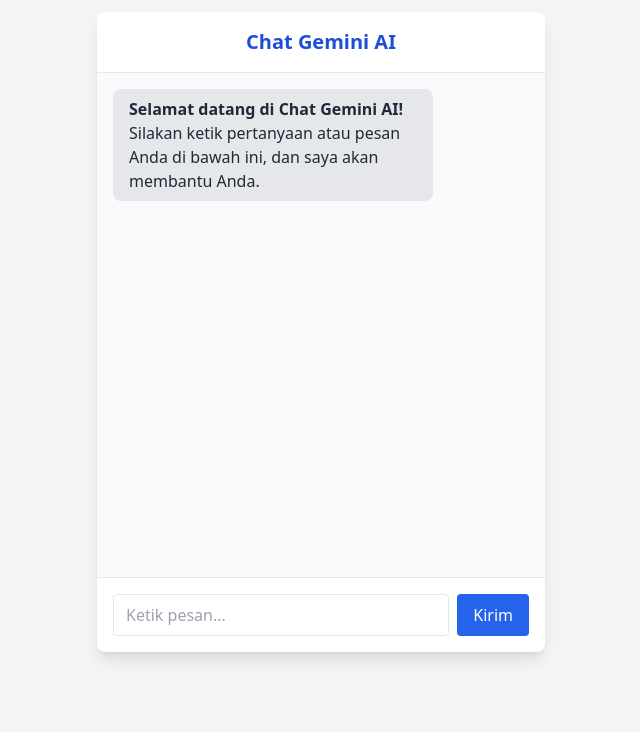
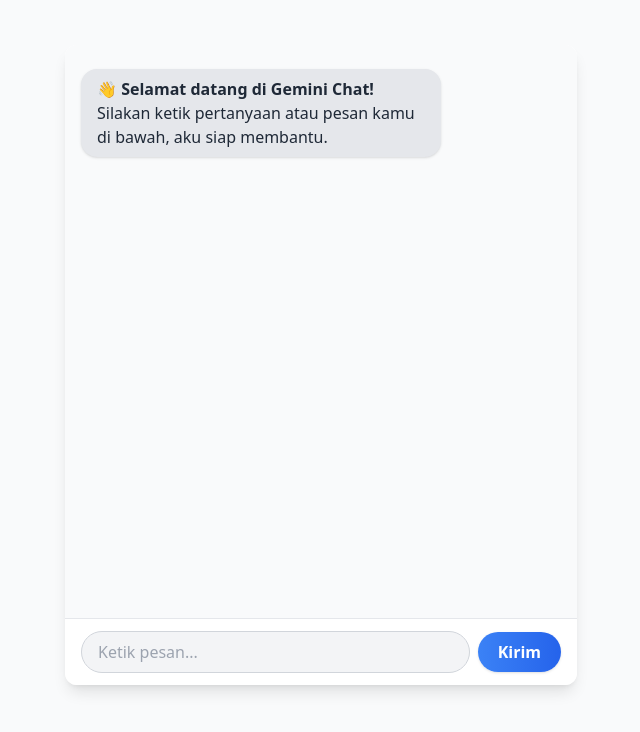
Before and after one commit to ariqhakim17/curhatsaya, a website: page frontend/index.html in a window 1280 px wide. Shown: the part 68-800 px from the top of the page, without its empty margins (319-959 px from the left). Drawn offline with nearby package versions, Linux system fonts and the light colour scheme.

Commit message:
redesign UI: chatbox mirip Gemini, bubble modern, input bawah, header minimalis

```diff
--- a/frontend/index.html
+++ b/frontend/index.html
@@ -3,180 +3,88 @@
 <head>
   <meta charset="UTF-8">
   <meta name="viewport" content="width=device-width, initial-scale=1.0">
-  <title>Chat dengan Gemini AI</title>
+  <title>Gemini Chat</title>
   <script src="https://cdn.tailwindcss.com"></script>
+  <link rel="icon" href="https://www.gstatic.com/lamda/images/gemini_sparkle_48dp.png">
 </head>
-<body class="bg-gray-100 min-h-screen flex items-center justify-center">
-  <div class="w-full max-w-md bg-white rounded-lg shadow-lg flex flex-col h-[80vh]">
-    <div class="p-4 border-b text-center text-xl font-bold text-blue-700">Chat Gemini AI</div>
-    <div id="chat-box" class="flex-1 overflow-y-auto p-4 space-y-2 bg-gray-50"></div>
-    <div class="p-4 border-t flex gap-2">
-      <input type="text" id="user-input" placeholder="Ketik pesan..." class="flex-1 border rounded px-3 py-2 focus:outline-none focus:ring focus:border-blue-400" />
-      <button onclick="sendMessage()" class="bg-blue-600 text-white px-4 py-2 rounded hover:bg-blue-700">Kirim</button>
+<body class="bg-gray-50 min-h-screen flex flex-col">
+  <header class="w-full flex items-center justify-center py-4 border-b bg-white shadow-sm">
+    <img src="https://www.gstatic.com/lamda/images/gemini_sparkle_48dp.png" alt="Gemini" class="w-7 h-7 mr-2">
+    <span class="text-2xl font-semibold text-gray-800 tracking-tight">Gemini Chat</span>
+  </header>
+  <main class="flex-1 flex flex-col items-center justify-center w-full">
+    <div class="w-full max-w-lg flex flex-col h-[80vh] bg-white rounded-xl shadow-lg overflow-hidden">
+      <div id="chat-box" class="flex-1 overflow-y-auto px-4 py-6 space-y-4 bg-gray-50"></div>
+      <form id="chat-form" class="flex items-center gap-2 border-t bg-white px-4 py-3" autocomplete="off" onsubmit="event.preventDefault(); sendMessage();">
+        <input type="text" id="user-input" placeholder="Ketik pesan..." class="flex-1 border border-gray-300 rounded-full px-4 py-2 focus:outline-none focus:ring-2 focus:ring-blue-400 bg-gray-100 text-gray-800" />
+        <button type="submit" class="bg-gradient-to-r from-blue-500 to-blue-600 text-white px-5 py-2 rounded-full font-semibold shadow hover:from-blue-600 hover:to-blue-700 transition">Kirim</button>
+      </form>
     </div>
-  </div>
+  </main>
   <script>
     // Tambahkan contoh balasan terformat saat halaman dibuka
     window.addEventListener('DOMContentLoaded', () => {
       const chatBox = document.getElementById('chat-box');
-      chatBox.innerHTML += `<div class="flex justify-start"><div class="bg-gray-200 text-gray-800 px-4 py-2 rounded-lg max-w-xs break-words">
-        <b>Selamat datang di Chat Gemini AI!</b><br>
-        Silakan ketik pertanyaan atau pesan Anda di bawah ini, dan saya akan membantu Anda.
-      </div></div>`;
+      chatBox.innerHTML += `<div class="flex items-start"><div class="bg-gray-200 text-gray-800 px-4 py-2 rounded-2xl max-w-[75%] shadow">👋 <b>Selamat datang di Gemini Chat!</b><br>Silakan ketik pertanyaan atau pesan kamu di bawah, aku siap membantu.</div></div>`;
     });
 
     async function sendMessage() {
       const input = document.getElementById('user-input');
       const message = input.value.trim();
       if (!message) return;
-
-      // Tampilkan pesan user
       const chatBox = document.getElementById('chat-box');
-              // Tampilkan pesan user dengan animasi fade in
-        const userMessageElement = document.createElement('div');
-        userMessageElement.className = 'flex justify-end';
-        userMessageElement.style.opacity = '0';
-        userMessageElement.style.transform = 'translateY(10px)';
-        userMessageElement.style.transition = 'opacity 0.3s ease-out, transform 0.3s ease-out';
-        userMessageElement.innerHTML = `<div class="bg-blue-500 text-white px-4 py-2 rounded-lg max-w-xs break-words">${message}</div>`;
-        chatBox.appendChild(userMessageElement);
-
-        // Trigger animasi fade in
-        setTimeout(() => {
-          userMessageElement.style.opacity = '1';
-          userMessageElement.style.transform = 'translateY(0)';
-        }, 50);
+      // User bubble
+      const userMessageElement = document.createElement('div');
+      userMessageElement.className = 'flex justify-end';
+      userMessageElement.innerHTML = `<div class="bg-gradient-to-r from-blue-500 to-blue-400 text-white px-4 py-2 rounded-2xl max-w-[75%] shadow text-right">${message}</div>`;
+      chatBox.appendChild(userMessageElement);
       chatBox.scrollTop = chatBox.scrollHeight;
-
       input.value = '';
       input.disabled = true;
-
-      // Tampilkan loading indicator dengan ID yang unik
+      // Loading AI bubble
       const loadingId = 'loading-' + Date.now();
       const loadingElement = document.createElement('div');
       loadingElement.id = loadingId;
-      loadingElement.className = 'flex justify-start';
-      loadingElement.innerHTML = `
-        <div class="bg-gray-200 text-gray-600 px-4 py-2 rounded-lg">
-          <div class="flex items-center">
-            <div class="animate-spin rounded-full h-4 w-4 border-b-2 border-blue-600 mr-2"></div>
-            Sedang mengetik...
-          </div>
-        </div>
-      `;
+      loadingElement.className = 'flex items-start';
+      loadingElement.innerHTML = `<div class="bg-gray-200 text-gray-600 px-4 py-2 rounded-2xl max-w-[75%] shadow flex items-center gap-2"><span class="animate-spin rounded-full h-4 w-4 border-b-2 border-blue-600"></span> Sedang mengetik...</div>`;
       chatBox.appendChild(loadingElement);
       chatBox.scrollTop = chatBox.scrollHeight;
-
-      // Kirim ke backend
       try {
-        console.log('Sending message:', message);
-
         const response = await fetch('/api/chat', {
           method: 'POST',
           headers: { 'Content-Type': 'application/json' },
           body: JSON.stringify({ message })
         });
-
-        console.log('Response status:', response.status);
-        console.log('Response headers:', response.headers);
-
-        // Hapus SEMUA loading indicator yang masih ada sebelum menampilkan respons AI
-        document.querySelectorAll('[id^="loading-"]').forEach(el => {
-          el.style.transition = 'opacity 0.3s ease-out';
-          el.style.opacity = '0';
-          setTimeout(() => {
-            if (el.parentNode) el.parentNode.removeChild(el);
-          }, 300);
-        });
-
-        if (!response.ok) {
-          const errorText = await response.text();
-          console.error('Response text:', errorText);
-          throw new Error(`HTTP error! status: ${response.status}, message: ${errorText}`);
-        }
-
-        const responseText = await response.text();
-        console.log('Raw response text:', responseText);
-
-        let data;
-        try {
-          data = JSON.parse(responseText);
-        } catch (parseError) {
-          console.error('JSON parse error:', parseError);
-          console.error('Response text that failed to parse:', responseText);
-          throw new Error(`Invalid JSON response: ${responseText.substring(0, 100)}...`);
-        }
-
-        console.log('Parsed response data:', data);
-
-        // Tampilkan respons AI dengan animasi fade in
+        document.querySelectorAll('[id^="loading-"]').forEach(el => el.remove());
+        if (!response.ok) throw new Error(await response.text());
+        const data = await response.json();
         const responseId = 'ai-response-' + Date.now() + '-' + Math.floor(Math.random()*10000);
-        const responseElement = document.createElement('div');
-        responseElement.className = 'flex justify-start';
-        responseElement.style.opacity = '0';
-        responseElement.style.transform = 'translateY(10px)';
-        responseElement.style.transition = 'opacity 0.5s ease-out, transform 0.5s ease-out';
-        responseElement.innerHTML = `
-          <div class="bg-gray-200 text-gray-800 px-4 py-2 rounded-lg max-w-xs break-words relative">
+        const aiBubble = document.createElement('div');
+        aiBubble.className = 'flex items-start';
+        aiBubble.innerHTML = `
+          <div class="bg-gray-200 text-gray-800 px-4 py-2 rounded-2xl max-w-[75%] shadow relative">
             <div id="${responseId}-text">${data.response || data.error || 'Tidak ada respons'}</div>
-            <div class="flex gap-2 mt-2 items-center">
-              <button onclick="copyToClipboard('${responseId}-text')" title="Salin" class="p-1 rounded hover:bg-gray-300 focus:outline-none">
-                <svg class="w-6 h-6 text-gray-500" aria-hidden="true" xmlns="http://www.w3.org/2000/svg" width="24" height="24" fill="currentColor" viewBox="0 0 24 24">
-                  <path fill-rule="evenodd" d="M18 3a2 2 0 0 1 2 2v10a2 2 0 0 1-2 2h-1V9a4 4 0 0 0-4-4h-3a1.99 1.99 0 0 0-1 .267V5a2 2 0 0 1 2-2h7Z" clip-rule="evenodd"/>
-                  <path fill-rule="evenodd" d="M8 7.054V11H4.2a2 2 0 0 1 .281-.432l2.46-2.87A2 2 0 0 1 8 7.054ZM10 7v4a2 2 0 0 1-2 2H4v6a2 2 0 0 0 2 2h7a2 2 0 0 0 2-2V9a2 2 0 0 0-2-2h-3Z" clip-rule="evenodd"/>
-                </svg>
+            <div class="absolute right-2 bottom-2 flex gap-1">
+              <button onclick="copyToClipboard('${responseId}-text')" id="${responseId}-copy" title="Salin" class="p-1 rounded hover:bg-gray-300 focus:outline-none">
+                <svg class="w-5 h-5 text-gray-500" aria-hidden="true" xmlns="http://www.w3.org/2000/svg" width="24" height="24" fill="none" viewBox="0 0 24 24"><path stroke="currentColor" stroke-linejoin="round" stroke-width="2" d="M9 8v3a1 1 0 0 1-1 1H5m11 4h2a1 1 0 0 0 1-1V5a1 1 0 0 0-1-1h-7a1 1 0 0 0-1 1v1m4 3v10a1 1 0 0 1-1 1H6a1 1 0 0 1-1-1v-7.13a1 1 0 0 1 .24-.65L7.7 8.35A1 1 0 0 1 8.46 8H13a1 1 0 0 1 1 1Z"/></svg>
               </button>
               <button onclick="sendFeedback('${responseId}', 'up')" id="${responseId}-up" title="Bagus" class="p-1 rounded hover:bg-gray-300 focus:outline-none">
-                <svg class="w-6 h-6 text-gray-400" aria-hidden="true" xmlns="http://www.w3.org/2000/svg" width="24" height="24" fill="none" viewBox="0 0 24 24">
-                  <path stroke="currentColor" stroke-linecap="round" stroke-linejoin="round" stroke-width="2" d="M7 11c.889-.086 1.416-.543 2.156-1.057a22.323 22.323 0 0 0 3.958-5.084 1.6 1.6 0 0 1 .582-.628 1.549 1.549 0 0 1 1.466-.087c.205.095.388.233.537.406a1.64 1.64 0 0 1 .384 1.279l-1.388 4.114M7 11H4v6.5A1.5 1.5 0 0 0 5.5 19v0A1.5 1.5 0 0 0 7 17.5V11Zm6.5-1h4.915c.286 0 .372.014.626.15.254.135.472.332.637.572a1.874 1.874 0 0 1 .215 1.673l-2.098 6.4C17.538 19.52 17.368 20 16.12 20c-2.303 0-4.79-.943-6.67-1.475"/>
-                </svg>
+                <svg class="w-5 h-5 text-gray-400" aria-hidden="true" xmlns="http://www.w3.org/2000/svg" width="24" height="24" fill="none" viewBox="0 0 24 24"><path stroke="currentColor" stroke-linecap="round" stroke-linejoin="round" stroke-width="2" d="M7 11c.889-.086 1.416-.543 2.156-1.057a22.323 22.323 0 0 0 3.958-5.084 1.6 1.6 0 0 1 .582-.628 1.549 1.549 0 0 1 1.466-.087c.205.095.388.233.537.406a1.64 1.64 0 0 1 .384 1.279l-1.388 4.114M7 11H4v6.5A1.5 1.5 0 0 0 5.5 19v0A1.5 1.5 0 0 0 7 17.5V11Zm6.5-1h4.915c.286 0 .372.014.626.15.254.135.472.332.637.572a1.874 1.874 0 0 1 .215 1.673l-2.098 6.4C17.538 19.52 17.368 20 16.12 20c-2.303 0-4.79-.943-6.67-1.475"/></svg>
               </button>
               <button onclick="sendFeedback('${responseId}', 'down')" id="${responseId}-down" title="Kurang" class="p-1 rounded hover:bg-gray-300 focus:outline-none">
-                <svg class="w-6 h-6 text-gray-400" aria-hidden="true" xmlns="http://www.w3.org/2000/svg" width="24" height="24" fill="none" viewBox="0 0 24 24">
-                  <path stroke="currentColor" stroke-linecap="round" stroke-linejoin="round" stroke-width="2" d="M17 13c-.889.086-1.416.543-2.156 1.057a22.322 22.322 0 0 0-3.958 5.084 1.6 1.6 0 0 1-.582.628 1.549 1.549 0 0 1-1.466.087 1.587 1.587 0 0 1-.537-.406 1.666 1.666 0 0 1-.384-1.279l1.389-4.114M17 13h3V6.5A1.5 1.5 0 0 0 18.5 5v0A1.5 1.5 0 0 0 17 6.5V13Zm-6.5 1H5.585c-.286 0-.372-.014-.626-.15a1.797 1.797 0 0 1-.637-.572 1.873 1.873 0 0 1-.215-1.673l2.098-6.4C6.462 4.48 6.632 4 7.88 4c2.302 0 4.79.943 6.67 1.475"/>
-                </svg>
+                <svg class="w-5 h-5 text-gray-400" aria-hidden="true" xmlns="http://www.w3.org/2000/svg" width="24" height="24" fill="none" viewBox="0 0 24 24"><path stroke="currentColor" stroke-linecap="round" stroke-linejoin="round" stroke-width="2" d="M17 13c-.889.086-1.416.543-2.156 1.057a22.322 22.322 0 0 0-3.958 5.084 1.6 1.6 0 0 1-.582.628 1.549 1.549 0 0 1-1.466.087 1.587 1.587 0 0 1-.537-.406 1.666 1.666 0 0 1-.384-1.279l1.389-4.114M17 13h3V6.5A1.5 1.5 0 0 0 18.5 5v0A1.5 1.5 0 0 0 17 6.5V13Zm-6.5 1H5.585c-.286 0-.372-.014-.626-.15a1.797 1.797 0 0 1-.637-.572 1.873 1.873 0 0 1-.215-1.673l2.098-6.4C6.462 4.48 6.632 4 7.88 4c2.302 0 4.79.943 6.67 1.475"/></svg>
               </button>
             </div>
-          </div>
-        `;
-        chatBox.appendChild(responseElement);
-
-        // Trigger animasi fade in
-        setTimeout(() => {
-          responseElement.style.opacity = '1';
-          responseElement.style.transform = 'translateY(0)';
-        }, 50);
-
+          </div>`;
+        chatBox.appendChild(aiBubble);
         chatBox.scrollTop = chatBox.scrollHeight;
       } catch (err) {
-        console.error('Error details:', err);
-
-        // Hapus loading indicator jika masih ada dengan animasi fade out
-        const loadingElement = document.getElementById(loadingId);
-        if (loadingElement) {
-          loadingElement.style.transition = 'opacity 0.3s ease-out';
-          loadingElement.style.opacity = '0';
-          setTimeout(() => {
-            if (loadingElement.parentNode) {
-              loadingElement.parentNode.removeChild(loadingElement);
-            }
-          }, 300);
-        }
-
-        // Tampilkan error dengan animasi fade in
-        const errorElement = document.createElement('div');
-        errorElement.className = 'flex justify-start';
-        errorElement.style.opacity = '0';
-        errorElement.style.transform = 'translateY(10px)';
-        errorElement.style.transition = 'opacity 0.3s ease-out, transform 0.3s ease-out';
-        errorElement.innerHTML = `<div class="bg-red-200 text-red-800 px-4 py-2 rounded-lg max-w-xs break-words">Error: ${err.message}</div>`;
-        chatBox.appendChild(errorElement);
-
-        // Trigger animasi fade in
-        setTimeout(() => {
-          errorElement.style.opacity = '1';
-          errorElement.style.transform = 'translateY(0)';
-        }, 50);
+        document.querySelectorAll('[id^="loading-"]').forEach(el => el.remove());
+        const errorBubble = document.createElement('div');
+        errorBubble.className = 'flex items-start';
+        errorBubble.innerHTML = `<div class="bg-red-200 text-red-800 px-4 py-2 rounded-2xl max-w-[75%] shadow">Error: ${err.message}</div>`;
+        chatBox.appendChild(errorBubble);
+        chatBox.scrollTop = chatBox.scrollHeight;
       } finally {
         input.disabled = false;
         input.focus();
```
